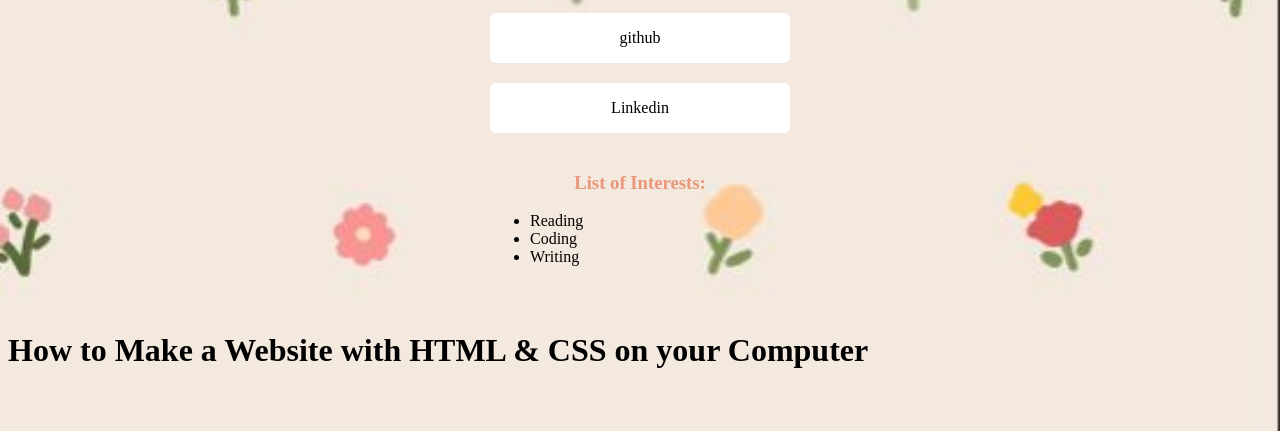
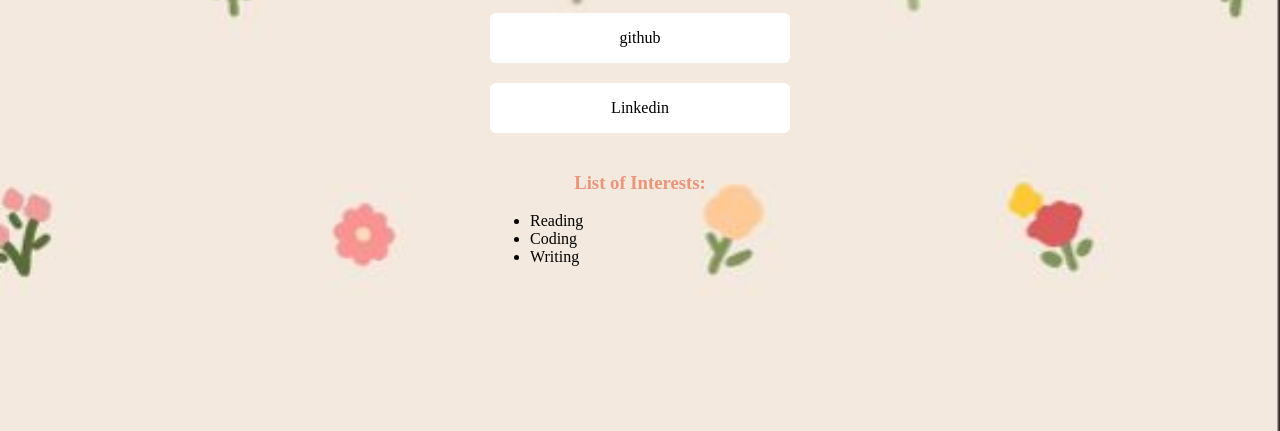
Before and after one commit to msj1234/linktree-clone, a plain HTML site: page index.html in a window 1280 px wide. Shown: the part 369-800 px from the top of the page. Drawn offline with Linux system fonts and the light colour scheme.

Commit message:
changes to index

```diff
--- a/index.html
+++ b/index.html
@@ -39,8 +39,6 @@
                   </li>
               </ul>
           </section>
-
       </main>
-    <h1 class="title">How to Make a Website with HTML & CSS on your Computer</h1>
   </body>
 </html>
```
